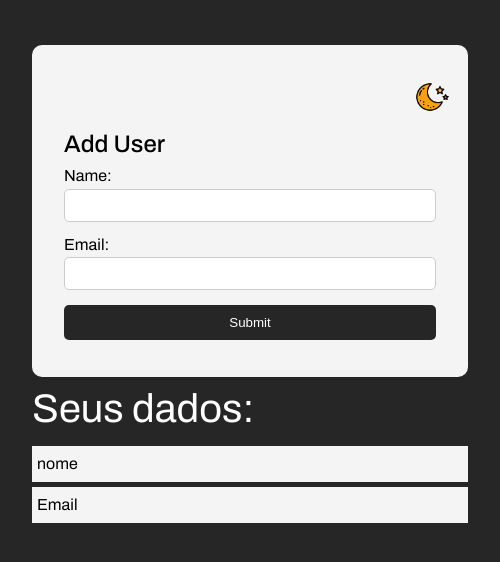
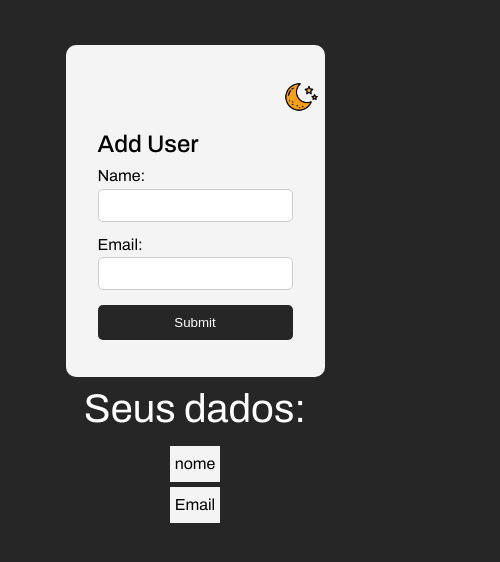
Before and after one commit to JonathaCoder/LandingPageLogin, a plain HTML site: page index.html in a window 390 px wide. Shown: the part 86-648 px from the top of the page, 500 px wide, since content can reach past the window. Drawn offline with Linux system fonts and the light colour scheme.

Commit message:
improvements from Css Responsive

```diff
--- a/styles.css
+++ b/styles.css
@@ -34,6 +34,11 @@
    width: 500px;
    overflow: auto;
    padding: 3rem 2rem;
+   display: flex;
+   justify-content: center;
+   align-items: center;
+   flex-direction: column;
+   width: 100%;
  }
 
  #my-form {
```
